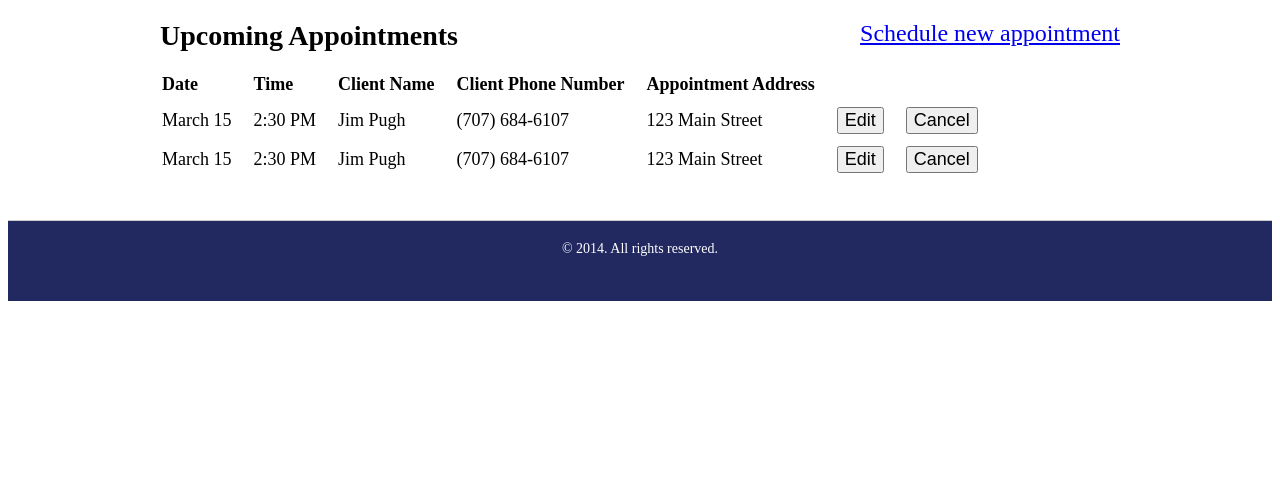
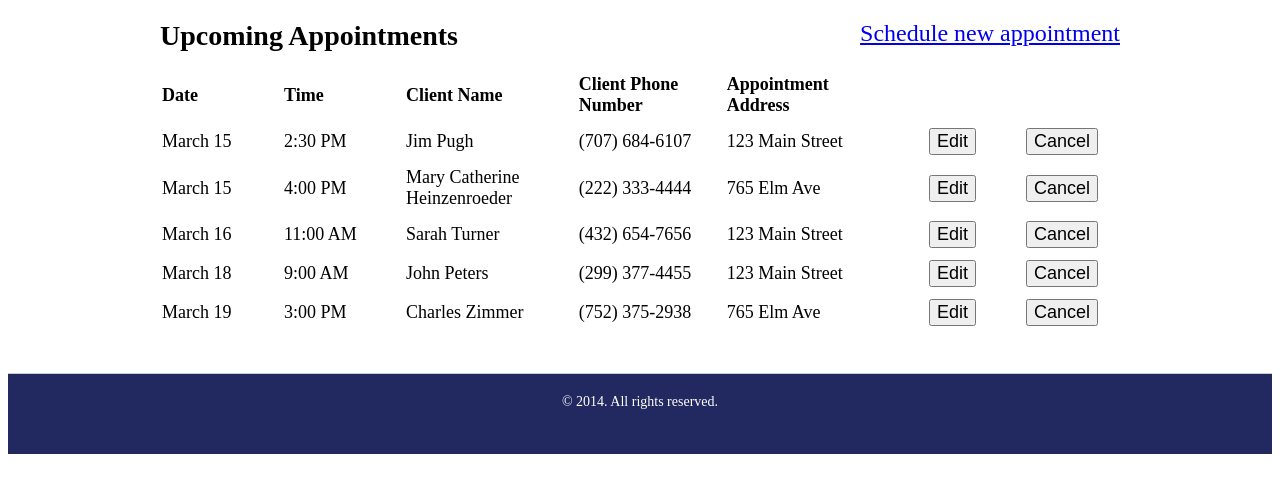
Before and after one commit to megdesko/back2court, a PHP site: page /view.php in a window 1280 px wide. Shown: the part 92-585 px from the top of the page. Run offline with PHP 8.4, Linux system fonts and the light colour scheme; some libraries are stand-ins or nearby versions.

Commit message:
Added fake data on main page

```diff
--- a/css/style.css
+++ b/css/style.css
@@ -76,6 +76,10 @@ img {
 	text-align: left;
 	padding: 5px 20px 5px 0;
 	font-size: 18px;
+	min-width: 100px;
+}
+#main table.appointment-list td.table-button {
+	text-align: right;
 }
 #main table.appointment-list button {
 	font-size: 18px;
--- a/view.php
+++ b/view.php
@@ -47,17 +47,44 @@
           <td>Jim Pugh</td>
           <td>(707) 684-6107</td>
           <td>123 Main Street</td>
-          <td><button onclick="return editApt(1)">Edit</button></td>
-          <td><button onclick="return removeApt(1,this)">Cancel</button></td>
+          <td class="table-button"><button onclick="return editApt(1)">Edit</button></td>
+          <td class="table-button"><button onclick="return removeApt(1,this)">Cancel</button></td>
         </tr>
         <tr>
           <td>March 15</td>
-          <td>2:30 PM</td>
-          <td>Jim Pugh</td>
-          <td>(707) 684-6107</td>
+          <td>4:00 PM</td>
+          <td>Mary Catherine Heinzenroeder</td>
+          <td>(222) 333-4444</td>
+          <td>765 Elm Ave</td>
+          <td class="table-button"><button onclick="return editApt(2)">Edit</button></td>
+          <td class="table-button"><button onclick="return removeApt(2,this)">Cancel</button></td>
+        </tr>
+        <tr>
+          <td>March 16</td>
+          <td>11:00 AM</td>
+          <td>Sarah Turner</td>
+          <td>(432) 654-7656</td>
           <td>123 Main Street</td>
-          <td><button onclick="return editApt(2)">Edit</button></td>
-          <td><button onclick="return removeApt(2,this)">Cancel</button></td>
+          <td class="table-button"><button onclick="return editApt(3)">Edit</button></td>
+          <td class="table-button"><button onclick="return removeApt(3,this)">Cancel</button></td>
+        </tr>
+        <tr>
+          <td>March 18</td>
+          <td>9:00 AM</td>
+          <td>John Peters</td>
+          <td>(299) 377-4455</td>
+          <td>123 Main Street</td>
+          <td class="table-button"><button onclick="return editApt(3)">Edit</button></td>
+          <td class="table-button"><button onclick="return removeApt(3,this)">Cancel</button></td>
+        </tr>
+        <tr>
+          <td>March 19</td>
+          <td>3:00 PM</td>
+          <td>Charles Zimmer</td>
+          <td>(752) 375-2938</td>
+          <td>765 Elm Ave</td>
+          <td class="table-button"><button onclick="return editApt(4)">Edit</button></td>
+          <td class="table-button"><button onclick="return removeApt(4,this)">Cancel</button></td>
         </tr>
       </table>
 
```
